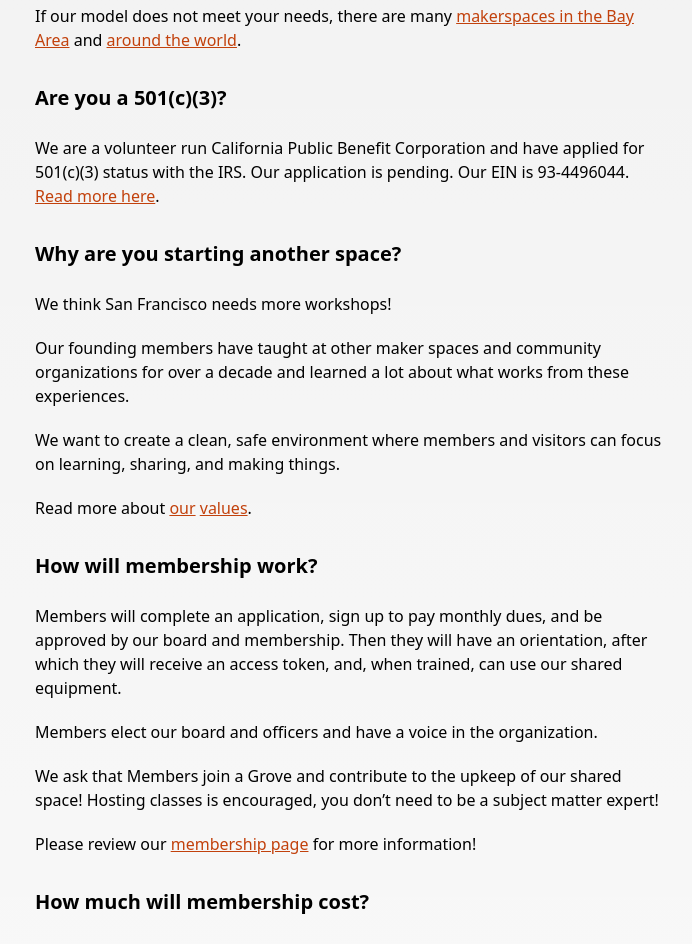
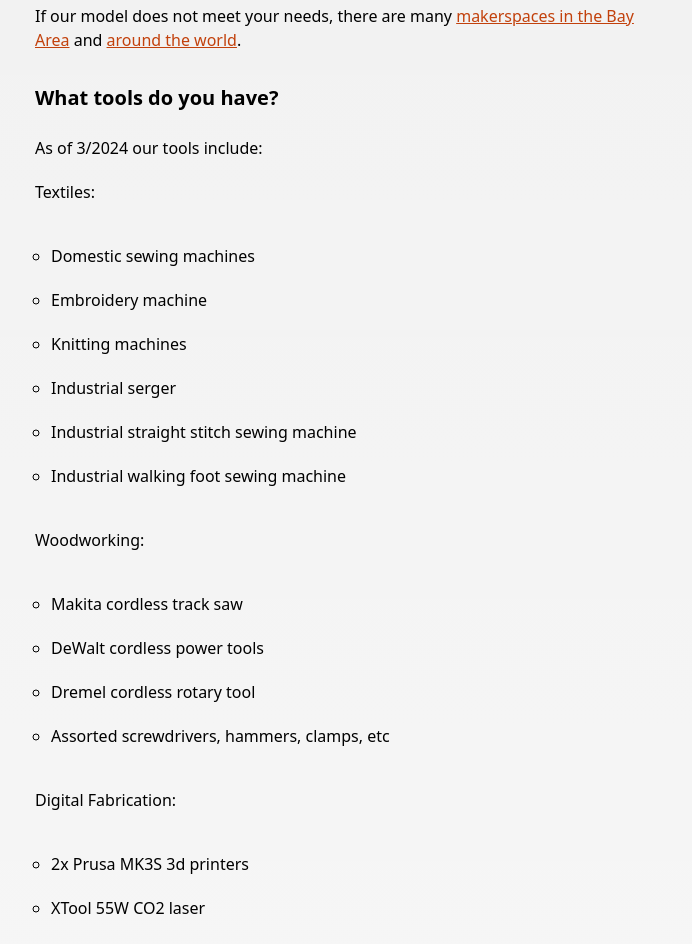
Before and after one commit to Sequoia-Fabrica/sequoia-fabrica-landing-page, a Next.js app: page /docs/faq in a window 1280 px wide. Shown: the part 580-1524 px from the top of the page, without its empty margins (289-981 px from the left). Built offline with nearby package versions, Linux system fonts and the light colour scheme.

Commit message:
general site updates, spelling and grammar

```diff
--- a/src/pages/docs/about.mdx
+++ b/src/pages/docs/about.mdx
@@ -2,17 +2,17 @@
 
 # About Sequoia Fabrica
 
-Welcome to Sequoia Fabrica, an intergenetational community workshop fostering the makers of today and tomorrow in San Francisco.
+Welcome to Sequoia Fabrica, an intergenerational community workshop fostering the makers of today and tomorrow in San Francisco.
 
 ## Why We Do What We Do
 
-To build great things, you need good tools and good community. Sequoia Fabrica offers both! In the tradition of [makerspaces](https://www.makerspaces.com/what-is-a-makerspace/) and [hackerspaces](https://hackerspaces.org), we offer shared access to high-quality tools and machinery in an environment where learning, sharing, and building together is the norm.
+To build great things, you need good [tools](https://wiki.sequoiafabrica.org/wiki/Main_Page) and good community. Sequoia Fabrica offers both! In the tradition of [makerspaces](https://www.makerspaces.com/what-is-a-makerspace/) and [hackerspaces](https://hackerspaces.org), we offer shared access to high-quality tools and machinery in an environment where learning, sharing, and building together is the norm.
 
 We believe in the transformative power of access to tools and technology. Our mission is to democratize the ability to create, innovate, and explore artistic and scientific realms including but not limited to: Fine Arts, Electronics, Sewing and Woodcrafts.
 
 ## Inclusive and Accessible
 
-Sequoia Fabrica strives to be a force for inclusivity in the world of technology and craftsmanship. Our doors are open to our members, and we engage with the broader community through [events and workshops](./events). We are working on securing grants to ensure that nobody is turned away for lack of funds.
+Sequoia Fabrica strives to be a force for inclusivity in the world of art, technology, and craftsmanship. Our doors are open to our members, and we engage with the broader community through [events and workshops](./events). We are working on securing grants to ensure that nobody is turned away for lack of funds.
 
 ## Our Founding Team
 
--- a/src/pages/docs/faq.mdx
+++ b/src/pages/docs/faq.mdx
@@ -16,6 +16,31 @@
 If you’d like access to the space or to use our equipment at other times, you must [become a member](./membership)!
 
 If our model does not meet your needs, there are many [makerspaces in the Bay Area](https://makernexuswiki.com/wiki/Maker_Spaces_In_San_Francisco_area) and [around the world](https://wiki.hackerspaces.org/List_of_Hacker_Spaces).
+
+## What tools do you have?
+
+As of 3/2024 our tools include:
+
+Textiles:
+* Domestic sewing machines
+* Embroidery machine
+* Knitting machines
+* Industrial serger
+* Industrial straight stitch sewing machine
+* Industrial walking foot sewing machine
+
+Woodworking:
+* Makita cordless track saw
+* DeWalt cordless power tools
+* Dremel cordless rotary tool
+* Assorted screwdrivers, hammers, clamps, etc
+
+Digital Fabrication:
+* 2x Prusa MK3S 3d printers
+* XTool 55W CO2 laser
+* Maslow CNC
+
+For a full list [see our wiki](https://wiki.sequoiafabrica.org/wiki/Main_Page).
 
 ## **Are you a 501(c)(3)?**
 
@@ -41,7 +66,7 @@
 
 Please review our [membership page](./membership) for more information!
 
-## How much will membership cost?
+## How much does membership cost?
 
 Our monthly dues are similar to other Bay Area workshops, $100-150 a month.
 
--- a/src/pages/index.tsx
+++ b/src/pages/index.tsx
@@ -38,7 +38,7 @@
         <div className="col-span-2">
             <p>We are Sequoia Fabrica, an intergenerational community workshop in the <a href="https://maps.app.goo.gl/pfgdThhr7yy42nGZA">San Francisco’s Potrero Hill neighborhood</a> fostering the next generation of makers, designers and craftspeople. We’re home to a wood and textile workshop, 3D printers and laser cutter, electronics, crafts and fine arts stations. </p>
             <p>We are a volunteer-run non-profit (501c3 status pending), and host <a href="https://www.meetup.com/sequoia-fabrica-community-workshop-and-classes/">classes, events and workshop hours</a> open to the public. </p>
-            <p>We offer <a href="https://sequoiafabrica.org/docs/membership">memberships</a> for makers and families who want to access the space and equipment outside of classes. Want to teach a class or organize an event at Sequoia? Please <a href="/docs/contact">contact us</a>.</p>
+            <p>We offer <a href="https://sequoiafabrica.org/docs/membership">memberships</a> for makers and families who want to access the space and equipment outside of classes. Want to teach a class or organize an event? Please <a href="/docs/contact">contact us</a>.</p>
             <hr/>
           </div>
 
```
